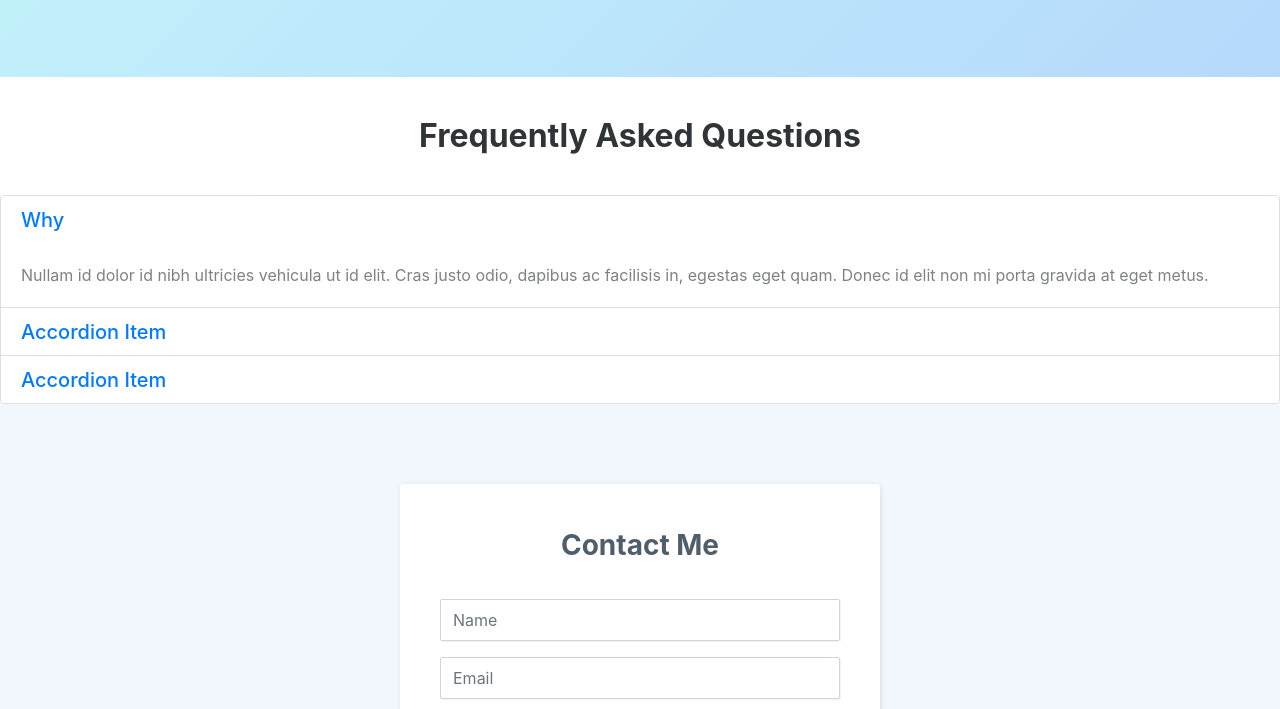
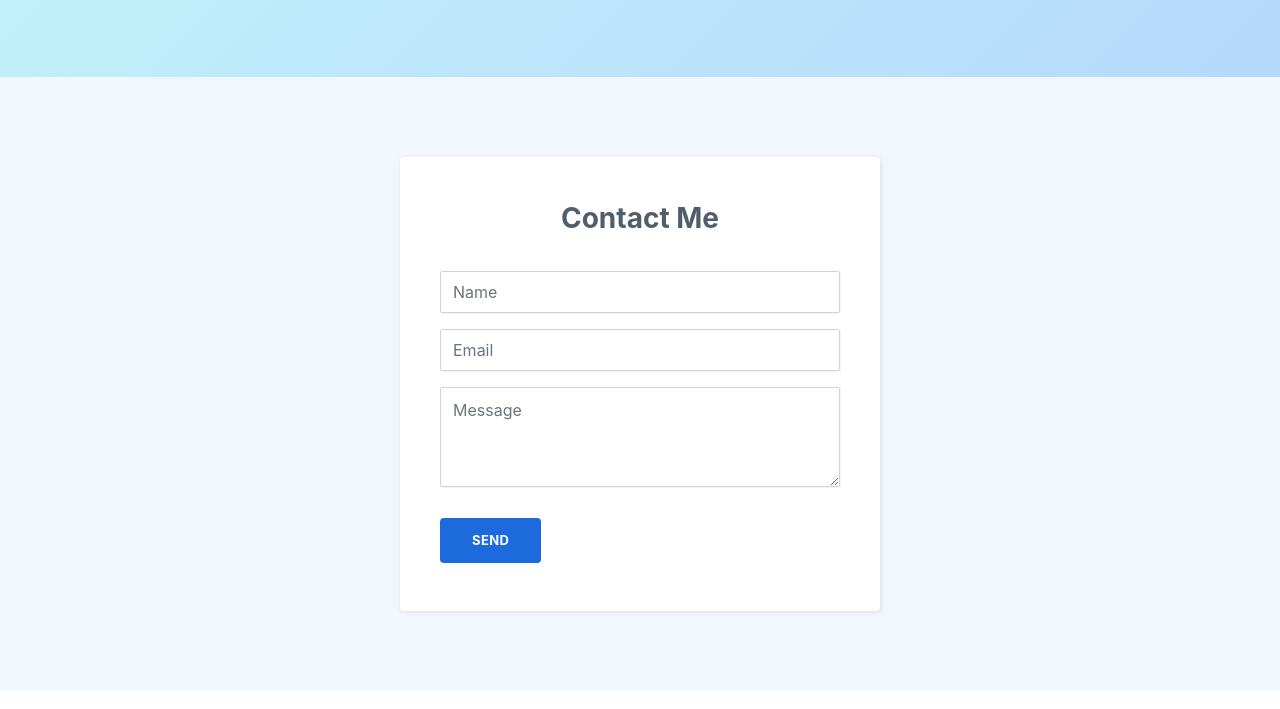
Before and after one commit to floatingturnip/floatingturnip.github.io, a plain HTML site: page index.html in a window 1280 px wide. Shown: the part 3370-4079 px from the top of the page. Drawn offline with nearby package versions, Linux system fonts and the light colour scheme; files whose address does not match are found by name.

Commit message:
Hiding unfinished faq section

```diff
--- a/index.html
+++ b/index.html
@@ -628,47 +628,6 @@
             </div>
         </div>
     </div>
-    <div class="projects-clean">
-        <div class="container">
-            <div class="intro">
-                <h2 class="text-center">Frequently Asked Questions</h2>
-            </div>
-        </div>
-        <section>
-            <div role="tablist" id="accordion-1" class="accordion">
-                <div class="card">
-                    <div class="card-header faq" role="tab">
-                        <h5 class="mb-0"><a data-toggle="collapse" aria-expanded="true" aria-controls="accordion-1 .item-1" href="#accordion-1 .item-1">Why&nbsp;</a></h5>
-                    </div>
-                    <div class="collapse show item-1" role="tabpanel" data-parent="#accordion-1">
-                        <div class="card-body">
-                            <p class="card-text">Nullam id dolor id nibh ultricies vehicula ut id elit. Cras justo odio, dapibus ac facilisis in, egestas eget quam. Donec id elit non mi porta gravida at eget metus.</p>
-                        </div>
-                    </div>
-                </div>
-                <div class="card">
-                    <div class="card-header" role="tab">
-                        <h5 class="mb-0"><a data-toggle="collapse" aria-expanded="false" aria-controls="accordion-1 .item-2" href="#accordion-1 .item-2">Accordion Item</a></h5>
-                    </div>
-                    <div class="collapse item-2" role="tabpanel" data-parent="#accordion-1">
-                        <div class="card-body">
-                            <p class="card-text">Nullam id dolor id nibh ultricies vehicula ut id elit. Cras justo odio, dapibus ac facilisis in, egestas eget quam. Donec id elit non mi porta gravida at eget metus.</p>
-                        </div>
-                    </div>
-                </div>
-                <div class="card">
-                    <div class="card-header" role="tab">
-                        <h5 class="mb-0"><a data-toggle="collapse" aria-expanded="false" aria-controls="accordion-1 .item-3" href="#accordion-1 .item-3">Accordion Item</a></h5>
-                    </div>
-                    <div class="collapse item-3" role="tabpanel" data-parent="#accordion-1">
-                        <div class="card-body">
-                            <p class="card-text">Nullam id dolor id nibh ultricies vehicula ut id elit. Cras justo odio, dapibus ac facilisis in, egestas eget quam. Donec id elit non mi porta gravida at eget metus.</p>
-                        </div>
-                    </div>
-                </div>
-            </div>
-        </section>
-    </div>
     <div class="contact-clean">
         <form data-bss-recipient="6980f0ae4a6cf9f5547a9adb3faadba6">
             <h2 class="text-center">Contact Me</h2>
```
